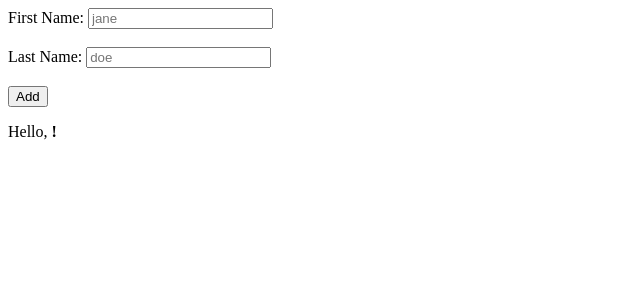
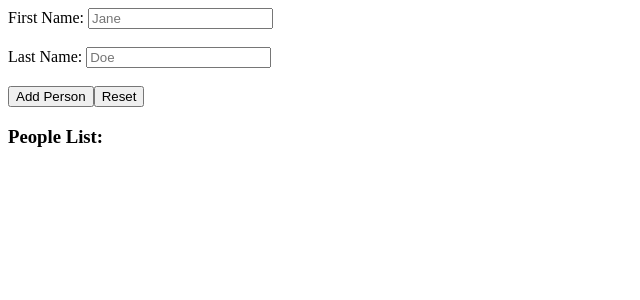
Before and after one commit to aryan-backend-wala/basic_crud_using_zustand, a React (Vite) app: page / in a window 1280 px wide. Shown: the top 300 px of the page, without its empty margins (0-640 px from the left). Built offline with nearby package versions, Linux system fonts and the light colour scheme.

Commit message:
crud using zustand

```diff
--- a/src/App.jsx
+++ b/src/App.jsx
@@ -1,43 +1,63 @@
+import React, { useState } from "react";
 import { usePersonStore } from "./store/person";
 
-export default function App(){
-  const {createPerson, people, addPerson, resetPerson} = usePersonStore();
-  const firstName = usePersonStore((state) => state.person.firstName);
-  const lastName = usePersonStore((state) => state.person.lastName);
-  console.log(people);
+export default function App() {
+  const { person, people, createPerson, addPerson, updatePerson, resetPerson, deletePerson } = usePersonStore();
+  const [editId, setEditId] = useState(null);
+
+  const handleSave = () => {
+    if (editId !== null) {
+      updatePerson(editId, { firstName: person.firstName, lastName: person.lastName });
+      setEditId(null);
+    } else {
+      addPerson(person);
+    }
+    resetPerson();
+  };
+
+  const handleEdit = (id) => {
+    const personToEdit = people.find((p) => p.id === id);
+    if (personToEdit) {
+      createPerson(personToEdit);
+      setEditId(id);
+    }
+  };
+
   return (
     <main>
       <label>
         First Name: {" "}
         <input
-          placeholder="jane"
-          value={firstName}
-          onChange={(e) => createPerson({firstName: e.target.value})}
+          placeholder="Jane"
+          value={person.firstName}
+          onChange={(e) => createPerson({ firstName: e.target.value })}
         />
       </label>
-      <br />
-      <br />
+      <br /><br />
       <label>
         Last Name: {" "}
         <input
-          placeholder="doe"
-          value={lastName}
-          onChange={(e) => createPerson({lastName: e.target.value})}
+          placeholder="Doe"
+          value={person.lastName}
+          onChange={(e) => createPerson({ lastName: e.target.value })}
         />
       </label>
-      <br />
-      <br />
-      <button onClick={() => {
-        addPerson({firstName, lastName})
-        resetPerson()
-      }}>Add</button>
-      <p>
-        Hello, <strong>{firstName} {lastName}!</strong>
-      </p>
+      <br /><br />
+
+      <button onClick={handleSave}>
+        {editId !== null ? "Save Changes" : "Add Person"}
+      </button>
+      <button onClick={resetPerson}>Reset</button>
+
+      <h3>People List:</h3>
       <ul>
-        {people.map((person, index) => <li key={index}>
-          {person.firstName} {person.lastName}
-        </li>)}
+        {people.map((p) => (
+          <li key={p.id}>
+            {p.id}. {p.firstName} {p.lastName} {" "}
+            <button onClick={() => handleEdit(p.id)}>Edit</button>
+            <button onClick={() => deletePerson(p.id)}>Delete</button>
+          </li>
+        ))}
       </ul>
     </main>
   );
--- a/src/store/person.jsx
+++ b/src/store/person.jsx
@@ -2,17 +2,33 @@ import { create } from "zustand";
 
 export const usePersonStore = create((set) => ({
   person: {
+    id: 0,
     firstName: "",
     lastName: ""
   },
+  nextId: 1,
   people: [],
+
   createPerson: (newPerson) => set((state) => ({
-    person: {...state.person, ...newPerson}
+    person: { ...state.person, ...newPerson }
   })),
+
   resetPerson: () => set((state) => ({
-    person: {firstName: "", lastName: ""}
+    person: { firstName: "", lastName: "", id: state.nextId }
   })),
+
   addPerson: (person) => set((state) => ({
-    people: [...state.people, person]
+    people: [...state.people, { ...person, id: state.nextId }],
+    nextId: state.nextId + 1
+  })),
+
+  deletePerson: (id) => set((state) => ({
+    people: state.people.filter((person) => person.id !== id)
+  })),
+
+  updatePerson: (id, updatedPerson) => set((state) => ({
+    people: state.people.map((person) =>
+      person.id === id ? { ...person, ...updatedPerson } : person
+    )
   }))
-}))
+}));
```
